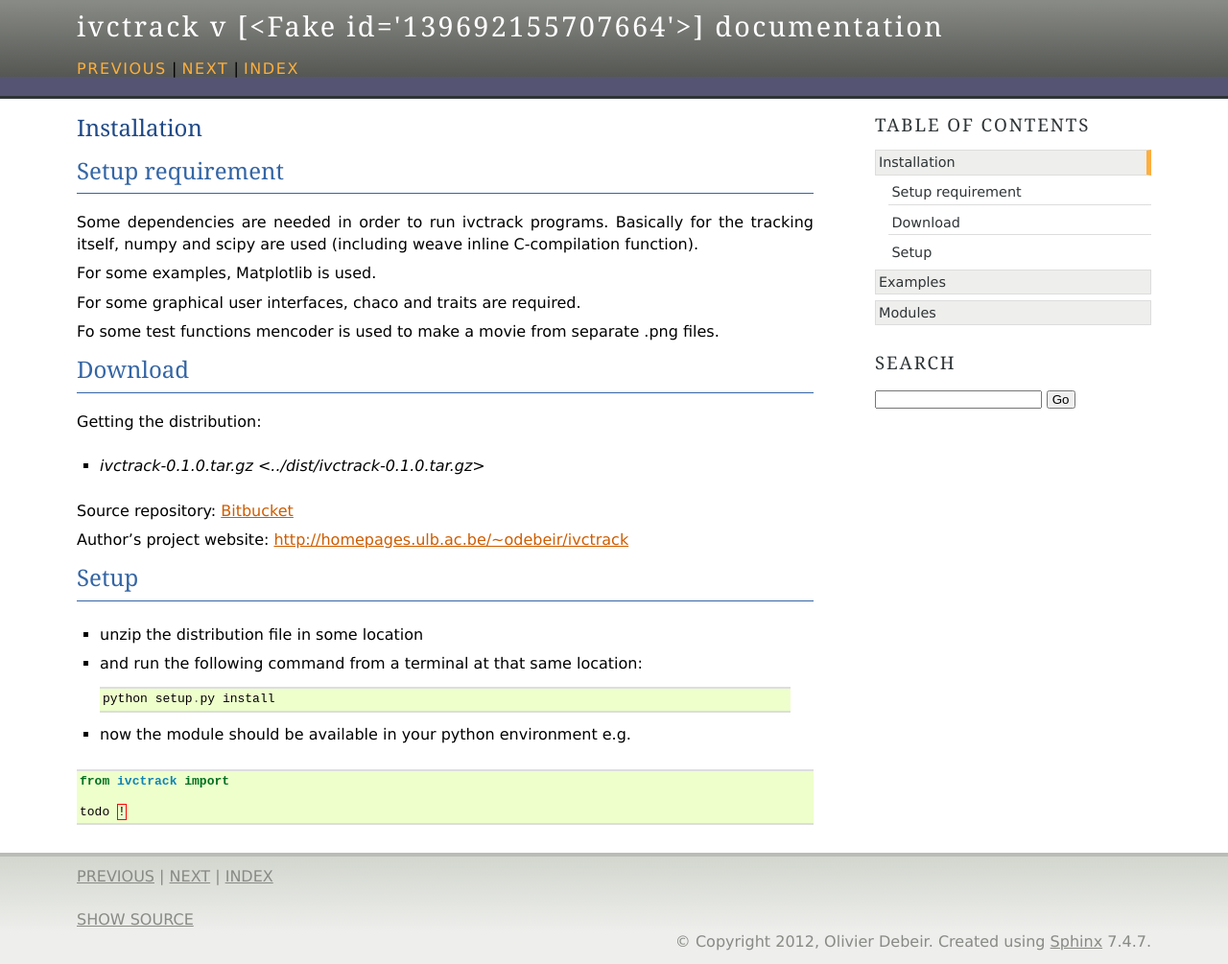
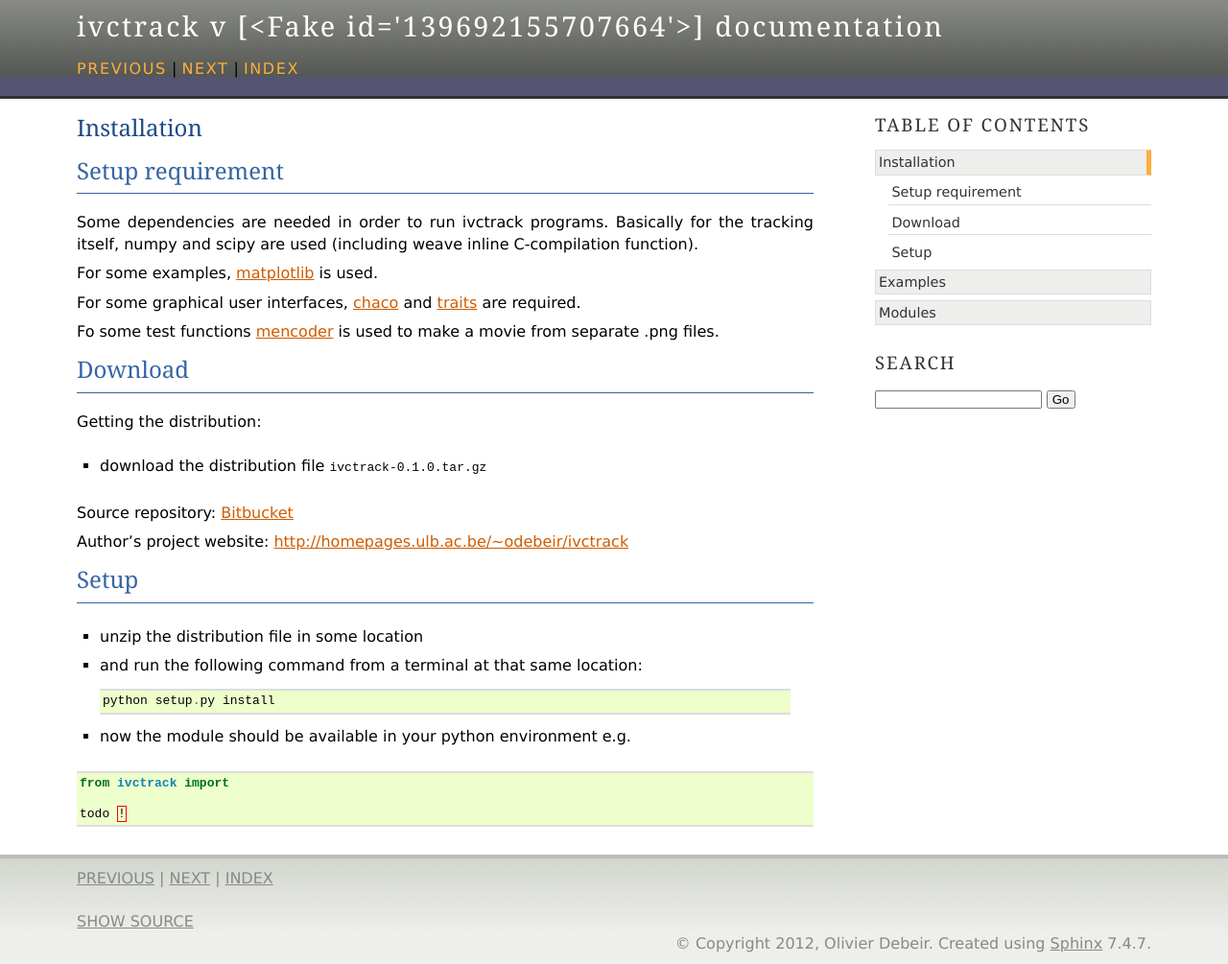
Before and after one commit to odebeir/ivctrack, a Sphinx documentation site: the page built from docs/intro.rst, in a window 1280 px wide. Shown: the whole page at 96% size. Built offline with Sphinx 7.4.7, drawn with Linux system fonts in a browser that asks for light colours; pages that are not in the unit, such as notebooks, are missing from menus; the version number could not be read and is left out; some of the changed lines change nothing that is shown.

```diff
--- a/docs/intro.rst
+++ b/docs/intro.rst
@@ -7,11 +7,13 @@
 Some dependencies are needed in order to run ivctrack programs.
 Basically for the tracking itself, numpy and scipy are used (including weave inline C-compilation function).
 
-For some examples, Matplotlib is used.
+For some examples, `matplotlib <http://matplotlib.sourceforge.net/index.html>`_ is used.
 
-For some graphical user interfaces, chaco and traits are required.
+For some graphical user interfaces, `chaco <http://code.enthought.com/projects/chaco/>`_
+and
+`traits <http://docs.enthought.com/traitsui/traitsui_user_manual/index.html>`_ are required.
 
-Fo some test functions mencoder is used to make a movie from separate .png files.
+Fo some test functions `mencoder <http://www.mplayerhq.hu/design7/news.html>`_ is used to make a movie from separate .png files.
 
 
 Download
@@ -19,7 +21,7 @@
 
 Getting the distribution:
 
-* `ivctrack-0.1.0.tar.gz <../dist/ivctrack-0.1.0.tar.gz>`
+* download the distribution file :download:`ivctrack-0.1.0.tar.gz <../dist/ivctrack-0.1.0.tar.gz>`
 
 Source repository: `Bitbucket <https://bitbucket.org/odebeir/ivctrack/>`_
 
```
